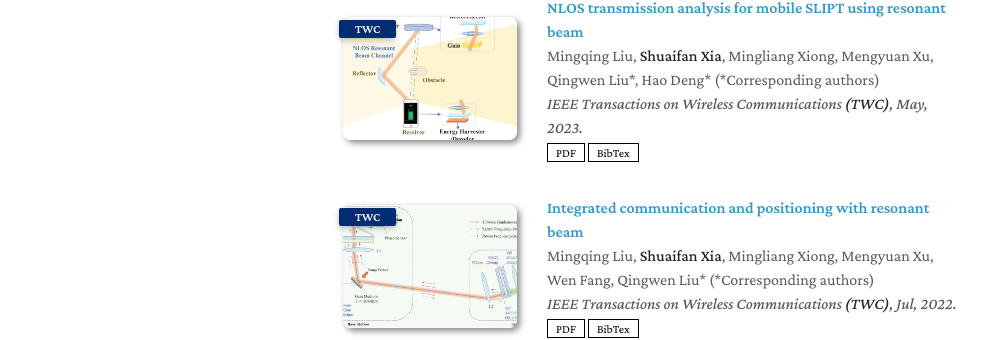
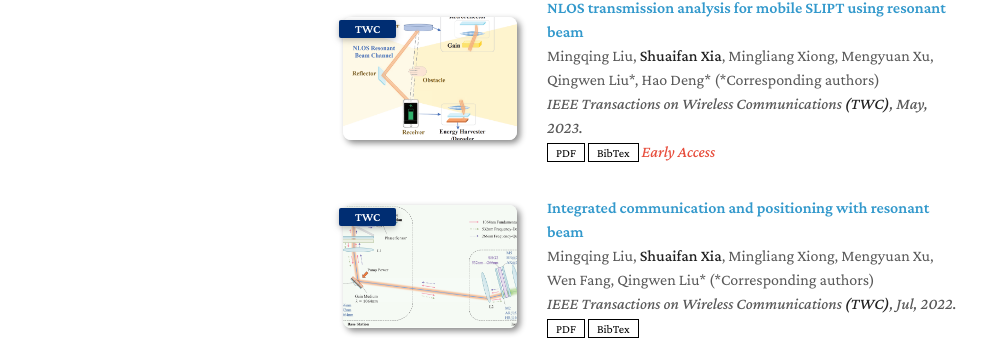
Before and after one commit to Collin911/homepage, a Jekyll site: the page built from index.md, in a window 1280 px wide and 1349 px high. Shown: the part 656-996 px from the top of the window, without its empty margins (147-1141 px from the left). Built offline with Jekyll 4.4.1, drawn with Linux system fonts in a browser that asks for light colours; nearby versions of some CDN libraries; a style sheet for code colours, icons or effects is not loaded; our own code applies the rules of GitHub Pages for plain Markdown files.

Commit message:
Update publications.yml

```diff
--- a/_data/publications.yml
+++ b/_data/publications.yml
@@ -20,6 +20,7 @@ main:
     bibtex: https://scholar.googleusercontent.com/scholar.bib?q=info:F1H7LanNlCsJ:scholar.google.com/&output=citation&scisdr=ClHfn_XOEOXoxvhU6x4:AFWwaeYAAAAAZVBS8x4vzBhibyfmGQ0haw-X23g&scisig=AFWwaeYAAAAAZVBS89XB7Ld69kD0L9wy8OUPxlI&scisf=4&ct=citation&cd=-1&hl=en
     # notes: Oral Presentation
     image: ./assets/img/NLOS.png
+    notes: Early Access
 
   - title: "Integrated communication and positioning with resonant beam"
     authors: Mingqing Liu, <strong>Shuaifan Xia</strong>, Mingliang Xiong, Mengyuan Xu, Wen Fang, Qingwen Liu* (*Corresponding authors)
```
